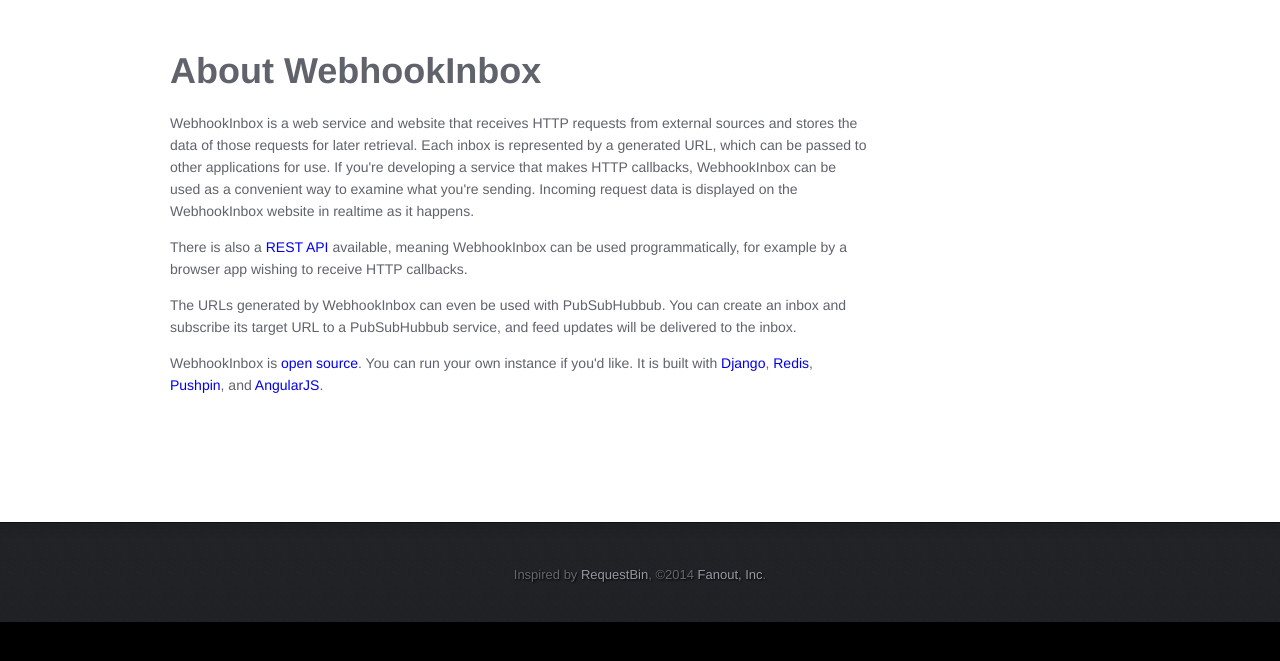
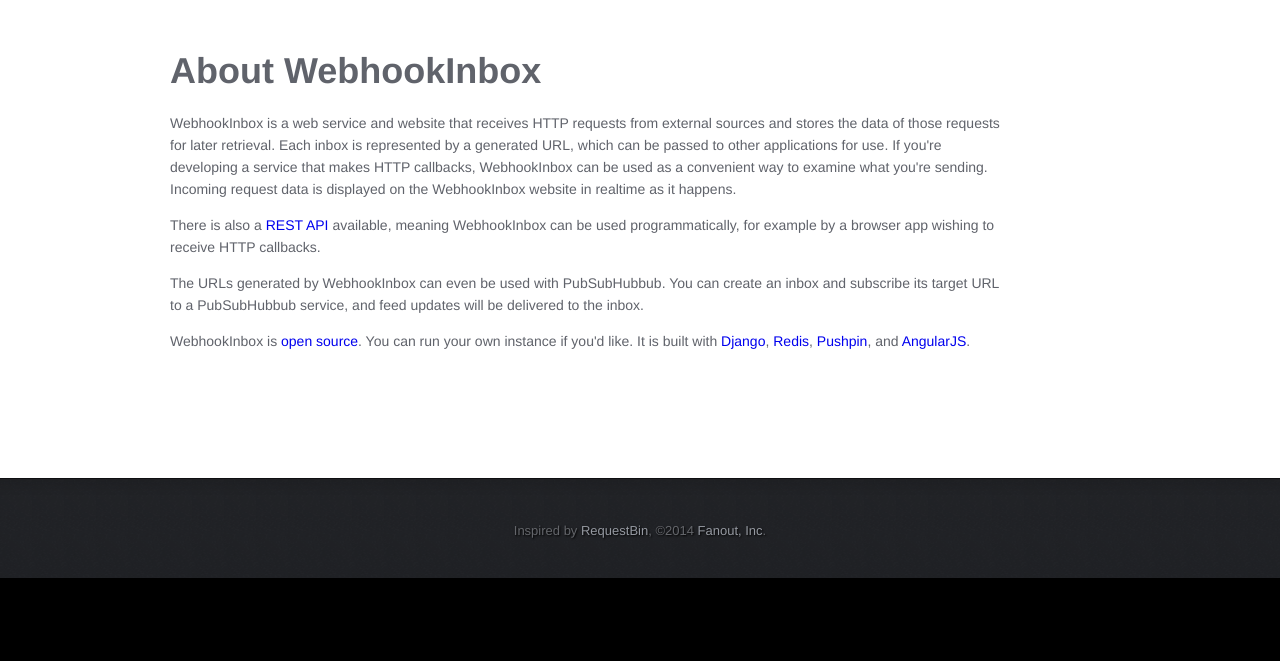
Before and after one commit to fanout/webhookinbox, a Python web app: template website/templates/website/about.html in a window 1280 px wide. Shown: the part 80-741 px from the top of the page. Run offline with Jinja, Linux system fonts and the light colour scheme; the template is opened without the code that fills it, so the values that code supplies are empty; some libraries are stand-ins or nearby versions.

Commit message:
added width for baisc htmls

```diff
--- a/website/static/styles/WebhookInbox.css
+++ b/website/static/styles/WebhookInbox.css
@@ -172,6 +172,7 @@ a img {
     display: inline-block;
     padding-left: 10px;
     padding-right: 10px;
+    width: 850px;
 }
 
 .l2-content .content {
```
